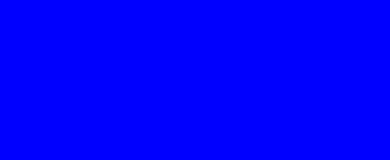
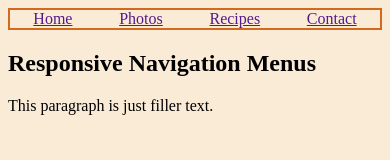
Before and after one commit to rogerzhuang/Week09, a plain HTML site: page index.html in a window 390 px wide. Drawn offline with Linux system fonts and the light colour scheme.

Commit message:
practice responsive design

```diff
--- a/css/stylesheet.css
+++ b/css/stylesheet.css
@@ -1,15 +1,24 @@
 body {
-    background-color: blue;
+    background-color: antiquewhite;
+    display: grid;
 }
 
-@media screen and (min-width: 640px) {
-    body {
-        background-color: red;
-    }
+nav {
+    border: 2px solid chocolate;
+    display: flex;
+    justify-content: space-around;
 }
+
+
 
 @media screen and (min-width: 1024px) {
     body {
-        background-color: green;
+        display: grid;
+        grid-template-columns: 1fr 3fr;
+        gap: 15px;
+    }
+    nav {
+        flex-direction: column;
+        align-items: center;
     }
 }
--- a/index.html
+++ b/index.html
@@ -8,6 +8,15 @@
     <title>Document</title>
 </head>
     <body>
-
+        <nav>
+            <a href="">Home</a>
+            <a href="">Photos</a>
+            <a href="">Recipes</a>
+            <a href="">Contact</a>
+        </nav>
+        <section>
+            <h2> Responsive Navigation Menus</h2>
+            <p>This paragraph is just filler text.</p>
+        </section>
     </body>
 </html>
```
